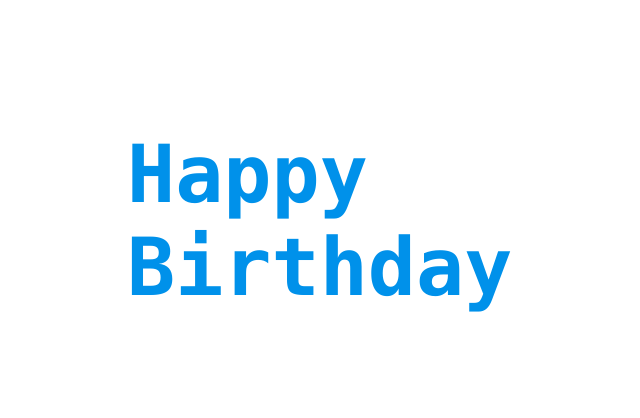
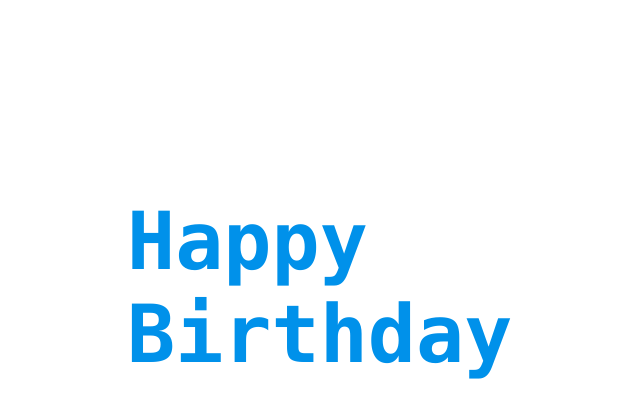
Before and after one commit to shinyahanzawa/bound, a plain HTML site: page index.html in a window 1280 px wide. Shown: the whole page, without its empty margins (295-935 px from the left). Drawn offline with Linux system fonts and the light colour scheme.

Commit message:
Update style.css

```diff
--- a/style.css
+++ b/style.css
@@ -1,7 +1,7 @@
 .container{
-/* 	position:relative; */
+	position:relative;
 	width:100%;
-	height:500px;
+	height:1000px;
 }
 
 /*フォント*/
@@ -10,7 +10,7 @@
 	position: absolute;
 	left: 0;
 	right: 0;
-	top:0;
+	top:100px;
 	bottom: 50px;
 	margin: auto;
 	font-size:5em;
```
